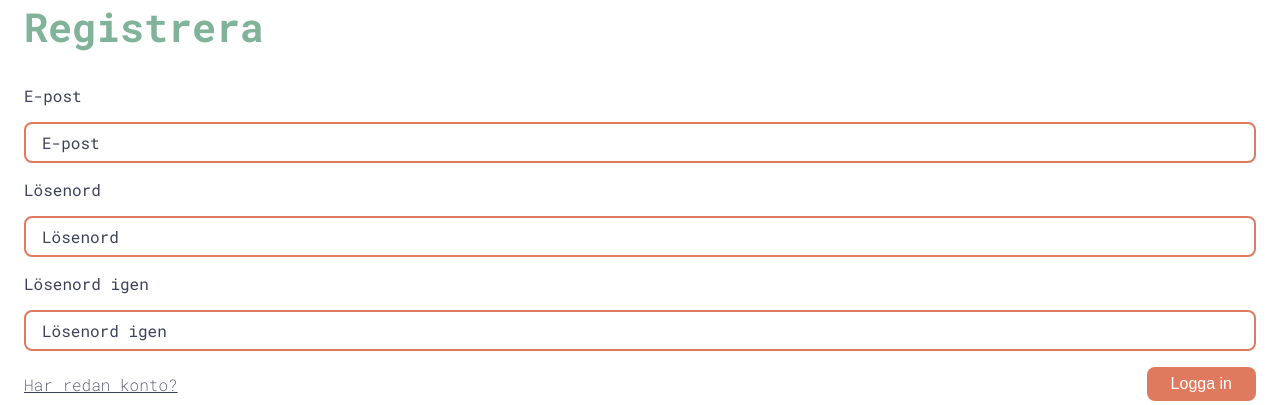
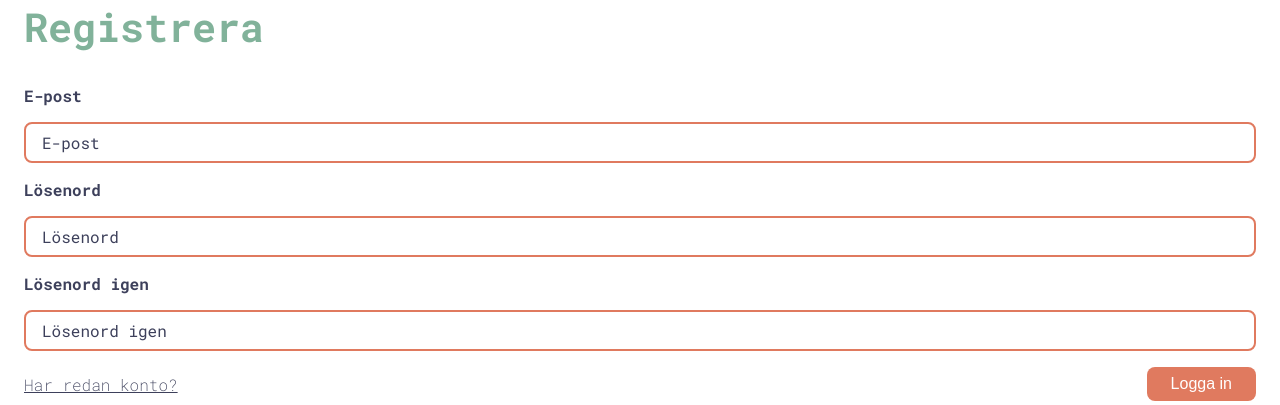
Before and after one commit to JosefForkman/Receptboken, a PHP site: page /Registrera.php in a window 1280 px wide. Shown: the part 101-506 px from the top of the page. Run offline with PHP 8.4, Linux system fonts and the light colour scheme; style sheets or scripts are compiled from the project's sources.

Commit message:
Update _form.scss

```diff
--- a/scss/layout/_form.scss
+++ b/scss/layout/_form.scss
@@ -50,3 +50,6 @@ input[type="password"], input[type="email"] {
         color: var(--Independence);
     }
 }
+label {
+    font-weight: bold;
+}
```
